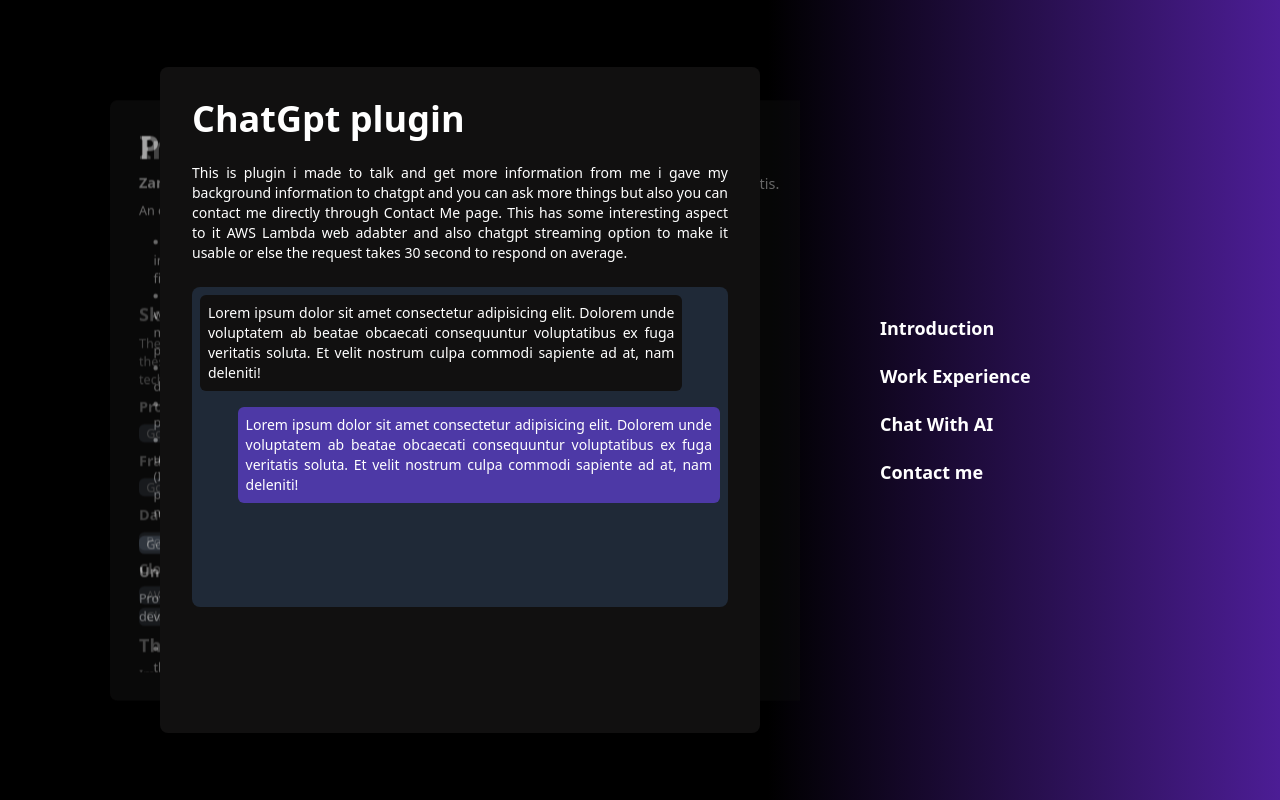
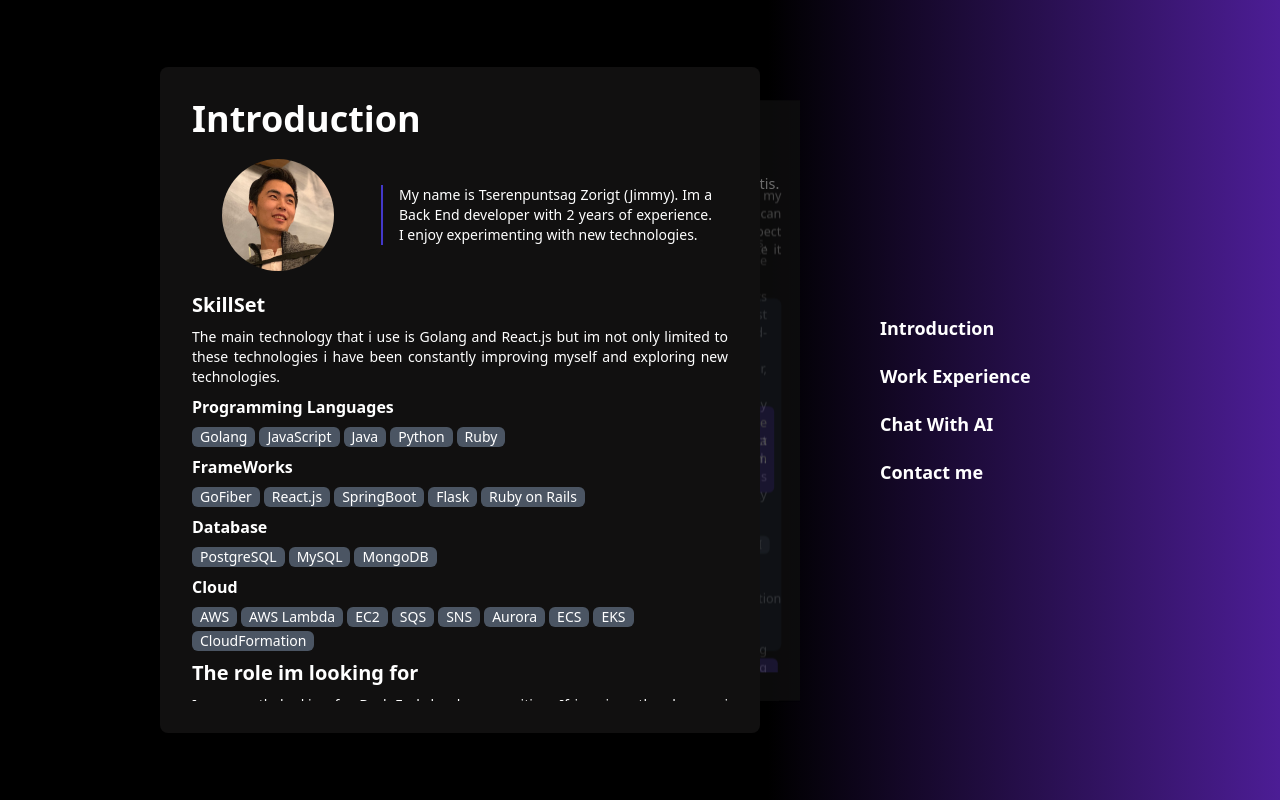
Before and after one commit to SonnyJimm/protofolio-tailwind, a React (Create React App) app: page / in a window 1280 px wide. Built offline with nearby package versions, Linux system fonts and the light colour scheme.

Commit message:
chat page

```diff
--- a/src/App.tsx
+++ b/src/App.tsx
@@ -7,7 +7,7 @@
 import { useState } from "react";
 const App = () => {
   const [active, setActive] = useState<ActiveScreen>({
-    currentIndex: 3,
+    currentIndex: 1,
     background: "sm:to-violet-900",
   });
   const setActiveIndex = (index: Number) => {
--- /dev/null
+++ b/src/components/Chat/ChatClient.tsx
@@ -0,0 +1,13 @@
+import Paragraph from "components/wrappers/Paragraph";
+import { Props } from "interfaces";
+
+const ChatClient: React.FC<Props> = ({ children }) => {
+  return (
+    <div className="flex flex-row-reverse">
+      <div className="p-2 bg-[#4d39a6] w-max m-2 rounded-md max-w-[90%]">
+        <Paragraph>{children}</Paragraph>
+      </div>
+    </div>
+  );
+};
+export default ChatClient;
--- /dev/null
+++ b/src/components/Chat/ChatServer.tsx
@@ -0,0 +1,13 @@
+import Paragraph from "components/wrappers/Paragraph";
+import { Props } from "interfaces";
+
+const ChatServer: React.FC<Props> = ({ children }) => {
+  return (
+    <div className="flex">
+      <div className="p-2 bg-[#111010] w-max m-2 rounded-md max-w-[90%]">
+        <Paragraph>{children}</Paragraph>
+      </div>
+    </div>
+  );
+};
+export default ChatServer;
--- /dev/null
+++ b/src/components/Chat/ChatWrapper.tsx
@@ -0,0 +1,10 @@
+import { Props } from "interfaces";
+
+const ChatWrapper: React.FC<Props> = ({ children }) => {
+  return (
+    <div className="flex w-100 h-[65%] rounded-lg overflow-y-auto bg-gray-800 flex-col">
+      {children}
+    </div>
+  );
+};
+export default ChatWrapper;
--- a/src/components/wrappers/CardWrapper.tsx
+++ b/src/components/wrappers/CardWrapper.tsx
@@ -17,7 +17,7 @@
   return (
     <div
       className={
-        "sm:absolute sm:rounded-lg transition duration-500 all lg:right-10 lg:w-3/4 sm:w-3/4 sm:h-5/6 bg-[#111010] p-8 " +
+        "sm:absolute sm:rounded-lg transition duration-500 all lg:right-10 lg:w-3/4 sm:w-3/4 sm:h-5/6 bg-[#111010] p-8 lg:max-w-[850px] lg:max-h-[850px] " +
         classBuilder()
       }
     >
--- a/src/index.css
+++ b/src/index.css
@@ -13,3 +13,12 @@
   --container-grad-chat: #6e0353;
   --container-grad-contact: #2a0636;
 }
+textarea {
+  all: unset;
+}
+button {
+  all: unset;
+}
+input {
+  all: unset;
+}
--- a/src/pages/ChatGpt.tsx
+++ b/src/pages/ChatGpt.tsx
@@ -1,4 +1,11 @@
-import { CardWrapper, PageHeader, Paragraph } from "components";
+import {
+  CardWrapper,
+  ChatClient,
+  ChatServer,
+  ChatWrapper,
+  PageHeader,
+  Paragraph,
+} from "components";
 import { PageProp } from "interfaces";
 
 const ChatGptPage: React.FC<PageProp> = ({ activeIndex, index }) => {
@@ -15,26 +22,28 @@
         to respond on average.
       </Paragraph>
       <br />
-      <div className="flex w-100 h-80 rounded-lg overflow-y-auto bg-gray-800 flex-col">
-        <div className="flex">
-          <div className="p-2 bg-[#111010] w-max m-2 rounded-md max-w-[90%]">
-            <Paragraph>
-              Lorem ipsum dolor sit amet consectetur adipisicing elit. Dolorem
-              unde voluptatem ab beatae obcaecati consequuntur voluptatibus ex
-              fuga veritatis soluta. Et velit nostrum culpa commodi sapiente ad
-              at, nam deleniti!
-            </Paragraph>
-          </div>
+      <ChatWrapper>
+        <ChatServer>
+          Lorem ipsum dolor sit amet consectetur adipisicing elit. Dolorem unde
+          voluptatem ab beatae obcaecati consequuntur voluptatibus ex fuga
+          veritatis soluta. Et velit nostrum culpa commodi sapiente ad at, nam
+          deleniti!
+        </ChatServer>
+        <ChatClient>
+          Lorem ipsum dolor sit amet consectetur adipisicing elit. Dolorem unde
+          voluptatem ab beatae obcaecati consequuntur voluptatibus ex fuga
+          veritatis soluta. Et velit nostrum culpa commodi sapiente ad at, nam
+          deleniti!
+        </ChatClient>
+      </ChatWrapper>
+      <div className="flex flex-row my-2 gap-2 h-12 mx-1">
+        <div className="flex w-full ">
+          <textarea className="h-12 w-full text-sm leading-thight focus:shadow-3xl bg-gray-800 rounded-md p-2" />
         </div>
         <div className="flex flex-row-reverse">
-          <div className="p-2 bg-[#4d39a6] w-max m-2 rounded-md max-w-[90%]">
-            <Paragraph>
-              Lorem ipsum dolor sit amet consectetur adipisicing elit. Dolorem
-              unde voluptatem ab beatae obcaecati consequuntur voluptatibus ex
-              fuga veritatis soluta. Et velit nostrum culpa commodi sapiente ad
-              at, nam deleniti!
-            </Paragraph>
-          </div>
+          <button className=" h-16 w-16 rounded-md align-middle text-center bg-[#4d39a6] disabled:opacity-50 active:opacity-50 disabled:cursor-not-allowed">
+            Send
+          </button>
         </div>
       </div>
     </CardWrapper>
--- a/tailwind.config.js
+++ b/tailwind.config.js
@@ -3,7 +3,9 @@
   content: ["./src/**/*.{js,jsx,ts,tsx}"],
   theme: {
     extend: {
-
+      boxShadow: {
+        "3xl": "0px 0px 4px 0px rgba(255, 255, 255, 0.3)",
+      },
     },
   },
   screens: {
```
Also changed, not shown: src/components/index.tsx (+8 -0 lines).
